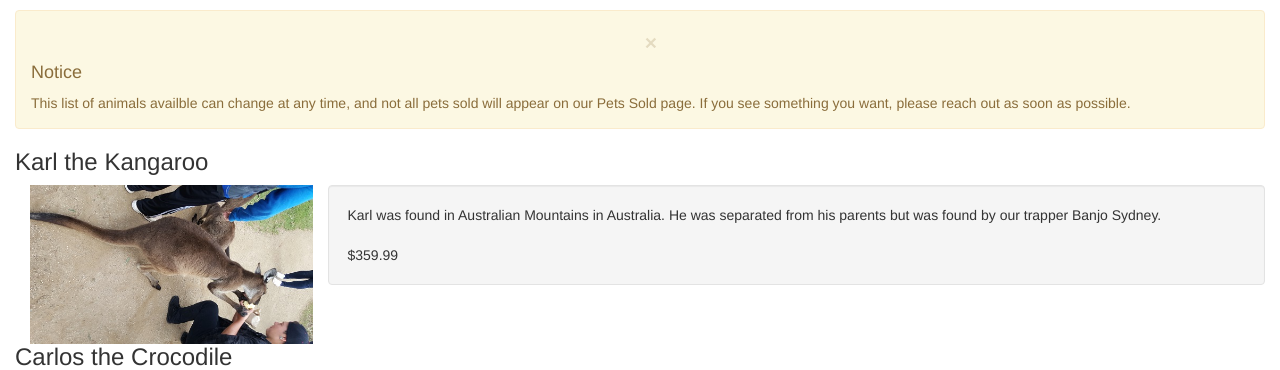
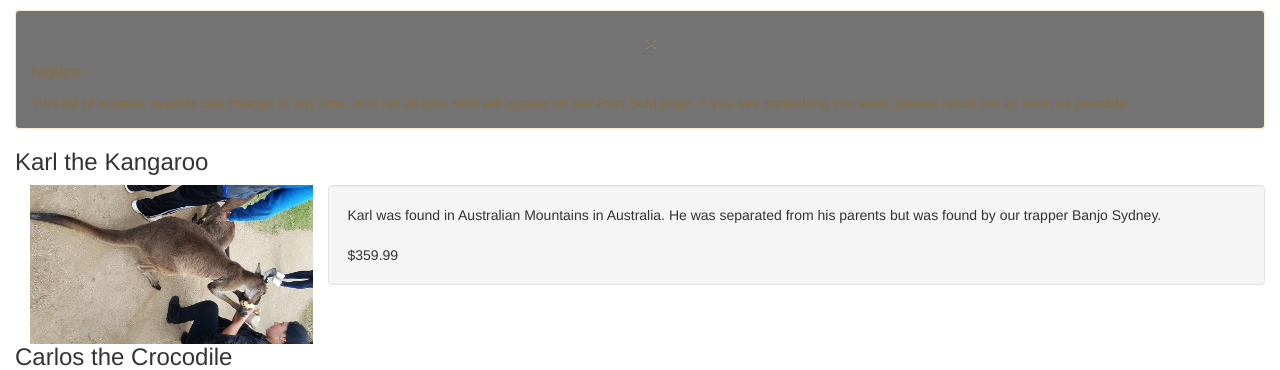
Before and after one commit to josieclarke/simpson_pet_company, a PHP site: page /pets_avaliable.html in a window 1280 px wide. Shown: the part 284-654 px from the top of the page. Run offline with PHP 8.4, Linux system fonts and the light colour scheme; some libraries are stand-ins or nearby versions.

Commit message:
changed text box color to fit scheme better

```diff
--- a/public_html/css/pet_company_css.css
+++ b/public_html/css/pet_company_css.css
@@ -51,3 +51,7 @@ button {
         width: 100%;
     }
 }
+
+.alert {
+    background-color: #737373;
+}
```
